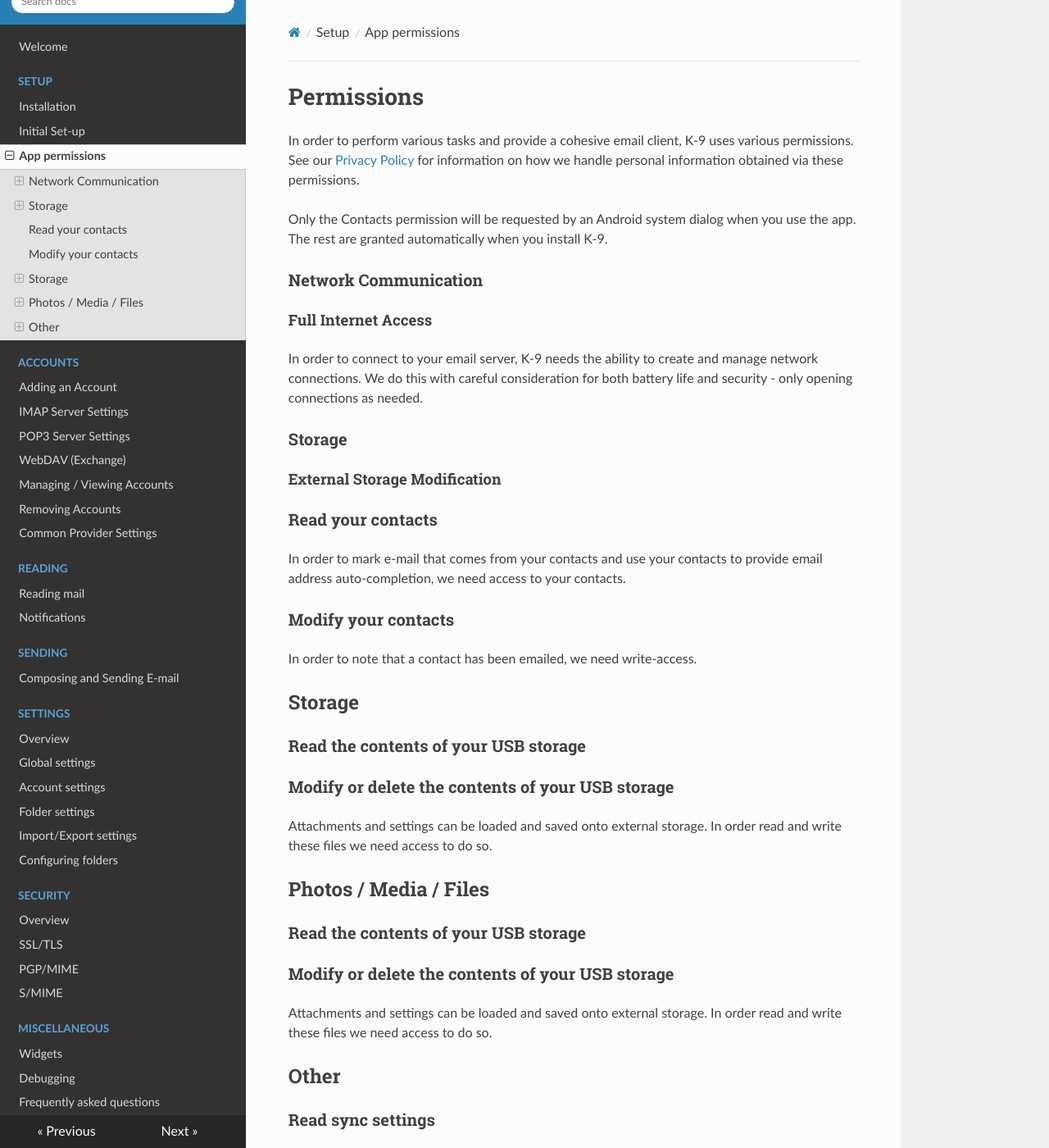
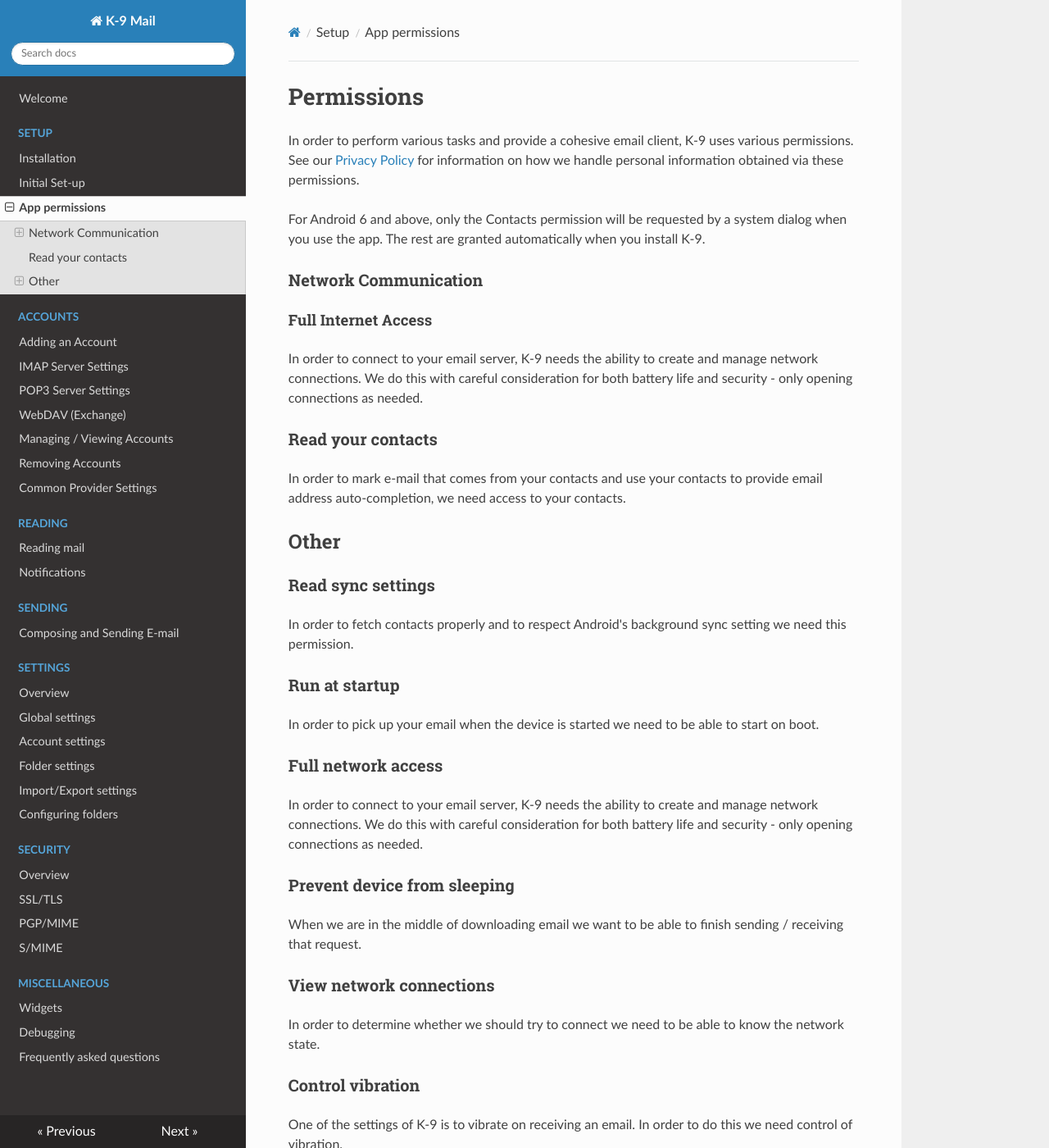
Before and after one commit to k9mail/k9mail-docs, an MkDocs documentation site: the page built from docs/setup/permissions.md, in a window 1280 px wide and 1400 px high. Shown: the whole window at 82% size. Built offline with MkDocs 1.6.1, drawn with Linux system fonts in a browser that asks for light colours; nearby versions of some CDN libraries; some of the changed text lies outside the part shown.

Commit message:
Addressed review comments

```diff
--- a/docs/setup/permissions.md
+++ b/docs/setup/permissions.md
@@ -4,7 +4,7 @@
 [Privacy Policy](https://k9mail.app/privacy) for information on how we handle personal information obtained via these
 permissions.
 
-Only the Contacts permission will be requested by an Android system dialog when you use the app.
+For Android 6 and above, only the Contacts permission will be requested by a system dialog when you use the app.
 The rest are granted automatically when you install K-9.
 
 ### Network Communication
@@ -14,40 +14,16 @@
 In order to connect to your email server, K-9 needs the ability to create and manage network connections. We do this
 with careful consideration for both battery life and security - only opening connections as needed.
 
-### Storage
-
-#### External Storage Modification
-
 ### Read your contacts
 
 In order to mark e-mail that comes from your contacts and use your contacts to provide email address auto-completion, we
 need access to your contacts.
 
-### Modify your contacts
-
-In order to note that a contact has been emailed, we need write-access.
-
-## Storage
-
-### Read the contents of your USB storage
-### Modify or delete the contents of your USB storage
-
-Attachments and settings can be loaded and saved onto external storage. In order read and write these files we need
-access to do so.
-
-## Photos / Media / Files
-
-### Read the contents of your USB storage
-### Modify or delete the contents of your USB storage
-
-Attachments and settings can be loaded and saved onto external storage. In order read and write these files we need
-access to do so.
-
 ## Other
 
 ### Read sync settings
 
-In order to fetch contacts properly we need this permission.
+In order to fetch contacts properly and to respect Android's background sync setting we need this permission.
 
 ### Run at startup
 
```
